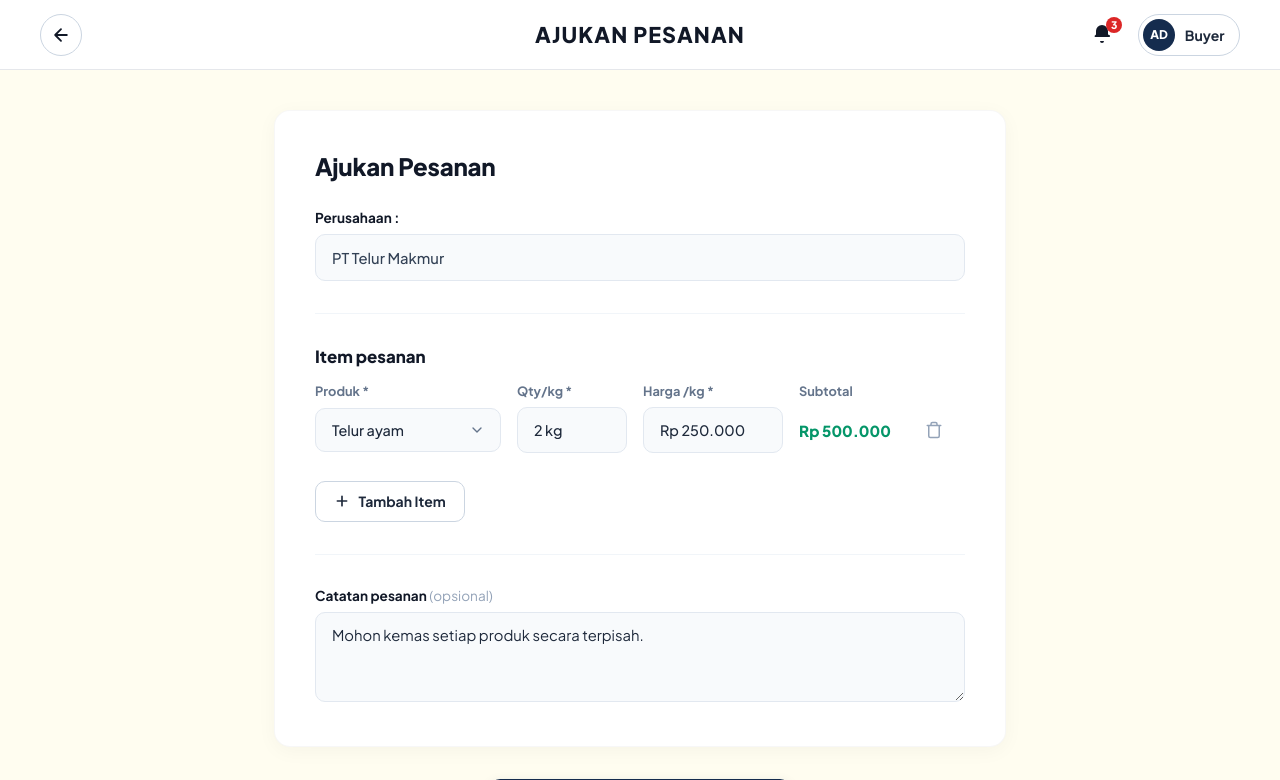
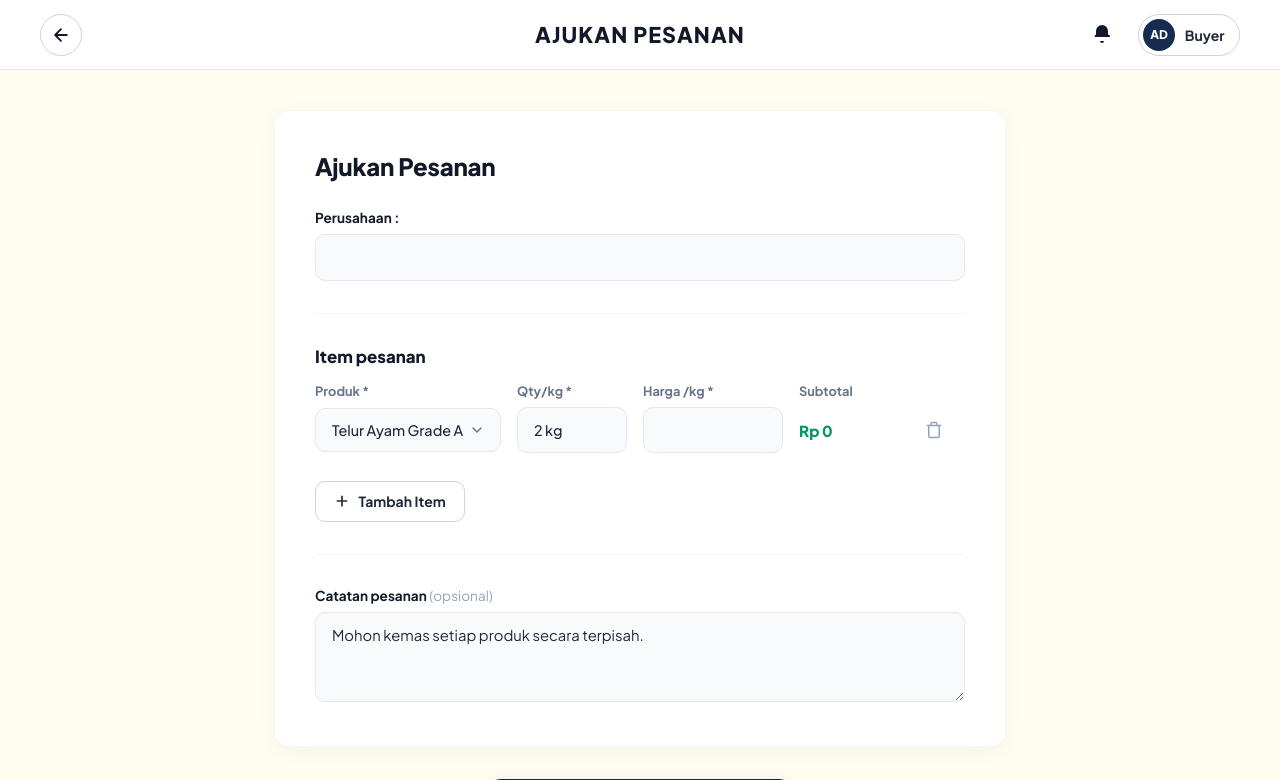
Before and after one commit to Vallens-jpg/B2B, a PHP site: template src/pages/pembeli/checkout.php in a window 1280 px wide. Shown: the top 780 px of the page. Run offline with PHP 8.4, Linux system fonts and the light colour scheme; the template is opened without the code that fills it, so the values that code supplies are empty.

Commit message:
Hapus jalur palsu: handler POST checkout, param-fill order_detail/status_pesanan, nama perusahaan di order/detail

```diff
--- a/src/api/order/detail.php
+++ b/src/api/order/detail.php
@@ -16,8 +16,8 @@ if ($id <= 0) {
 try {
     $pdo = db();
     $stmt = $pdo->prepare(
-        'SELECT o.*, p.nama AS nama_produk, p.perusahaan_id, u.nama AS nama_buyer ' .
-        'FROM orders o JOIN produk p ON p.id = o.produk_id JOIN users u ON u.id = o.buyer_id WHERE o.id = ? LIMIT 1'
+        'SELECT o.*, p.nama AS nama_produk, p.perusahaan_id, u.nama AS nama_buyer, u2.nama AS nama_perusahaan ' .
+        'FROM orders o JOIN produk p ON p.id = o.produk_id JOIN users u ON u.id = o.buyer_id LEFT JOIN users u2 ON u2.id = p.perusahaan_id WHERE o.id = ? LIMIT 1'
     );
     $stmt->execute([$id]);
     $order = $stmt->fetch();
--- a/src/pages/pembeli/checkout.php
+++ b/src/pages/pembeli/checkout.php
@@ -1,49 +1,3 @@
-<?php
-session_start();
-
-$sellersMap = [
-    '1' => 'PT Telur Makmur',
-    '2' => 'Mitra Unggas Sejahtera',
-    '3' => 'Tunas Farm',
-    '4' => 'Berkah Telur Utama',
-    '5' => 'Ternak Mandiri',
-    '6' => 'Sinar Jaya Poultry'
-];
-
-// Self-handling: proses form POST di halaman yang sama
-if ($_SERVER['REQUEST_METHOD'] === 'POST') {
-    $sellerId = $_POST['seller'] ?? '1';
-    $company = $_POST['seller_name'] ?? ($sellersMap[$sellerId] ?? 'PT Telur Makmur');
-    $product = $_POST['product'] ?? 'Telur Ayam Ras Grade A';
-    $price = $_POST['price'] ?? 'Rp 28.000';
-    $qty = $_POST['qty'] ?? '2 kg';
-    $subtotal = $_POST['subtotal'] ?? 'Rp 56.000';
-    $notes = $_POST['notes'] ?? '';
-
-    $_SESSION['active_order'] = [
-        'order_id' => '#ORD-2026-' . rand(100, 999),
-        'seller_id' => $sellerId,
-        'seller' => $company,
-        'product' => $product,
-        'price' => $price,
-        'qty' => $qty,
-        'subtotal' => $subtotal,
-        'notes' => $notes,
-        'status' => 'pending',
-        'created_at' => date('d M Y, H:i')
-    ];
-
-    // PRG Pattern: Redirect ke status_pesanan.php
-    header('Location: status_pesanan.php');
-    exit;
-}
-
-$sellerId = $_GET['seller'] ?? '1';
-$product = $_GET['product'] ?? 'Telur Ayam Ras Grade A';
-$price = $_GET['price'] ?? 'Rp 28.000';
-$qty = $_GET['qty'] ?? '2 kg';
-$sellerName = $sellersMap[$sellerId] ?? 'PT Telur Makmur';
-?>
 <!DOCTYPE html>
 <html lang="id">
 <head>
@@ -296,12 +250,12 @@ $sellerName = $sellersMap[$sellerId] ?? 'PT Telur Makmur';
     </a>
     <h1 class="detail-page-heading">Ajukan Pesanan</h1>
     <div class="navbar-actions">
-      <button type="button" class="notification-bell-btn" aria-label="Notifikasi">
+      <a href="../notifikasi.php" class="notification-bell-btn" aria-label="Notifikasi">
         <svg class="bell-icon" viewBox="0 0 24 24">
           <path d="M12 2a6 6 0 0 0-6 6v3.586l-.707.707A1 1 0 0 0 5 14h14a1 1 0 0 0 .707-1.707L18 11.586V8a6 6 0 0 0-6-6zM10 18a2 2 0 0 0 4 0h-4z"/>
         </svg>
-        <span class="notification-badge-red">3</span>
-      </button>
+        <span class="notification-badge-red" id="checkoutBellBadge" style="display:none">0</span>
+      </a>
       <div class="user-profile-capsule">
         <div class="user-avatar-circle">AD</div>
         <span class="user-name-text">Buyer</span>
@@ -318,7 +272,7 @@ $sellerName = $sellersMap[$sellerId] ?? 'PT Telur Makmur';
         <!-- Perusahaan -->
         <div class="form-group" style="margin-bottom: 1.75rem;">
           <label class="field-label-sm">Perusahaan :</label>
-          <input type="text" id="companyInput" class="input-readonly" value="PT Telur Makmur" readonly>
+          <input type="text" id="companyInput" class="input-readonly" value="" readonly>
         </div>
 
         <div class="section-divider"></div>
@@ -337,12 +291,11 @@ $sellerName = $sellersMap[$sellerId] ?? 'PT Telur Makmur';
         <div class="item-row-grid">
           <div class="select-wrapper">
             <select class="form-select" id="productSelect">
-              <option value="Telur ayam">Telur ayam</option>
+              <option value="Telur Ayam Grade A">Telur Ayam Grade A</option>
+              <option value="Telur Ayam Grade B">Telur Ayam Grade B</option>
+              <option value="Telur Ayam Grade C">Telur Ayam Grade C</option>
+              <option value="Telur Ayam Kampung">Telur Ayam Kampung</option>
               <option value="Telur Omega">Telur Omega</option>
-              <option value="Telur Ayam Kampung">Telur Ayam Kampung</option>
-              <option value="Telur Ayam Ras Grade A">Telur Ayam Ras Grade A</option>
-              <option value="Telur Ayam Ras Grade B">Telur Ayam Ras Grade B</option>
-              <option value="Telur Ayam Ras Grade C">Telur Ayam Ras Grade C</option>
             </select>
             <svg class="select-arrow" viewBox="0 0 24 24" fill="none"><path d="M6 9l6 6 6-6" stroke-linecap="round" stroke-linejoin="round" stroke-width="2"/></svg>
           </div>
@@ -350,10 +303,10 @@ $sellerName = $sellersMap[$sellerId] ?? 'PT Telur Makmur';
             <input type="text" id="qtyInput" class="form-input-qty" value="2 kg">
           </div>
           <div>
-            <input type="text" id="priceInput" class="form-input-price" value="Rp 250.000">
+            <input type="text" id="priceInput" class="form-input-price" value="">
           </div>
           <div>
-            <span id="subtotalText" class="subtotal-text">Rp 500.000</span>
+            <span id="subtotalText" class="subtotal-text">Rp 0</span>
           </div>
           <div>
             <button type="button" class="btn-delete-row" aria-label="Hapus item">
@@ -382,13 +335,6 @@ $sellerName = $sellersMap[$sellerId] ?? 'PT Telur Makmur';
 
   <!-- Action Footer Button (tunggal, di tengah) -->
   <form method="POST" action="checkout.php" id="orderSubmitForm">
-        <input type="hidden" name="seller" id="postSeller" value="<?= htmlspecialchars($sellerId) ?>">
-        <input type="hidden" name="seller_name" id="postSellerName" value="<?= htmlspecialchars($sellerName) ?>">
-        <input type="hidden" name="product" id="postProduct" value="<?= htmlspecialchars($product) ?>">
-        <input type="hidden" name="price" id="postPrice" value="<?= htmlspecialchars($price) ?>">
-        <input type="hidden" name="qty" id="postQty" value="<?= htmlspecialchars($qty) ?>">
-        <input type="hidden" name="subtotal" id="postSubtotal" value="Rp 56.000">
-        <input type="hidden" name="notes" id="postNotes" value="">
         <div class="action-footer-single">
     <button type="button" id="ajukanPesananBtn" class="btn-ajukan-primary">Ajukan Pesanan</button>
   </div>
@@ -405,24 +351,10 @@ $sellerName = $sellersMap[$sellerId] ?? 'PT Telur Makmur';
     const qtyParam = urlParams.get('qty');
     const subtotalParam = urlParams.get('subtotal');
 
-    const sellersMap = {
-      '1': 'PT Telur Makmur',
-      '2': 'Mitra Unggas Sejahtera',
-      '3': 'Tunas Farm',
-      '4': 'Berkah Telur Utama',
-      '5': 'Ternak Mandiri',
-      '6': 'Sinar Jaya Poultry'
-    };
-
-    if (sellersMap[sellerId]) {
-      document.getElementById('companyInput').value = sellersMap[sellerId];
-    }
-
-    // Tombol kembali -> Detail Produk (dengan data yang sama)
-    const backToProduct = 'produk_detail.php' +
-      '?seller=' + encodeURIComponent(sellerId) +
-      (productName ? '&product=' + encodeURIComponent(productName) : '') +
-      (productPrice ? '&price=' + encodeURIComponent(productPrice) : '');
+    // Tombol kembali -> Detail Produk (bila datang dari sana) atau Dashboard.
+    const backToProduct = produkIdParam
+      ? ('produk_detail.php?id=' + encodeURIComponent(produkIdParam))
+      : 'dashboard_buyer.php';
     document.getElementById('backLink').href = backToProduct;
 
     function handleSmartBackApes() {
@@ -469,13 +401,6 @@ $sellerName = $sellersMap[$sellerId] ?? 'PT Telur Makmur';
       }
     }
 
-    if (productPrice) {
-      document.getElementById('priceInput').value = productPrice;
-    }
-    if (qtyParam) {
-      document.getElementById('qtyInput').value = qtyParam;
-    }
-
     // Format rupiah otomatis & hitung subtotal
     const qtyInput = document.getElementById('qtyInput');
     const priceInput = document.getElementById('priceInput');
@@ -516,12 +441,11 @@ $sellerName = $sellersMap[$sellerId] ?? 'PT Telur Makmur';
       row.innerHTML = `
         <div class="select-wrapper">
           <select class="form-select">
-            <option>Telur ayam</option>
+            <option>Telur Ayam Grade A</option>
+            <option>Telur Ayam Grade B</option>
+            <option>Telur Ayam Grade C</option>
+            <option>Telur Ayam Kampung</option>
             <option>Telur Omega</option>
-            <option>Telur Ayam Kampung</option>
-            <option>Telur Ayam Ras Grade A</option>
-            <option>Telur Ayam Ras Grade B</option>
-            <option>Telur Ayam Ras Grade C</option>
           </select>
           <svg class="select-arrow" viewBox="0 0 24 24" fill="none"><path d="M6 9l6 6 6-6" stroke-linecap="round" stroke-linejoin="round" stroke-width="2"/></svg>
         </div>
@@ -564,6 +488,23 @@ $sellerName = $sellersMap[$sellerId] ?? 'PT Telur Makmur';
       });
     }
 
+    // Nama perusahaan asli dari API (kolom Perusahaan diisi dari produk yang dipilih).
+    var penjualNamaById = {};
+    function isiPerusahaan() {
+      var select = document.getElementById('productSelect');
+      var pr = select ? produkByName[select.value] : null;
+      var nama = (pr && penjualNamaById[pr.perusahaan_id]) || '';
+      if (nama) document.getElementById('companyInput').value = nama;
+    }
+    fetch('../../api/penjual.php')
+      .then(function (r) { return r.json(); })
+      .then(function (res) {
+        if (!res || !res.ok || !res.data || !res.data.penjual) return;
+        res.data.penjual.forEach(function (s) { penjualNamaById[s.id] = s.nama; });
+        isiPerusahaan();
+      })
+      .catch(function () {});
+
     // Isi daftar produk dari database (API katalog), supaya harga & id produk asli.
     var produkByName = {};
     fetch('../../api/katalog.php')
@@ -588,7 +529,16 @@ $sellerName = $sellersMap[$sellerId] ?? 'PT Telur Makmur';
           select.value = target.nama;
           document.getElementById('priceInput').value = 'Rp ' + Number(target.harga_per_kg).toLocaleString('id-ID');
           recalcSubtotal();
+          isiPerusahaan();
         }
+        select.addEventListener('change', function () {
+          var pr = produkByName[select.value];
+          if (pr) {
+            document.getElementById('priceInput').value = 'Rp ' + Number(pr.harga_per_kg).toLocaleString('id-ID');
+            recalcSubtotal();
+            isiPerusahaan();
+          }
+        });
       })
       .catch(function () { /* biarkan opsi statis kalau katalog gagal dimuat */ });
 
@@ -622,6 +572,19 @@ $sellerName = $sellersMap[$sellerId] ?? 'PT Telur Makmur';
         kirim(pr.id);
       }).catch(function () { alert('Gagal memuat katalog.'); btn.disabled = false; btn.innerText = 'Ajukan Pesanan'; });
     });
+    // Badge lonceng: jumlah notifikasi belum dibaca.
+    (function () {
+      var badge = document.getElementById('checkoutBellBadge');
+      fetch('../../api/notifikasi.php')
+        .then(function (r) { return r.json(); })
+        .then(function (res) {
+          if (!badge || !res || !res.ok || !res.data || !res.data.notifikasi) return;
+          var belum = 0;
+          res.data.notifikasi.forEach(function (n) { if (!n.dibaca) belum++; });
+          if (belum > 0) { badge.innerText = belum; badge.style.display = ''; }
+        })
+        .catch(function () {});
+    })();
   </script>
 </body>
 </html>
```
Also changed, not shown: src/pages/order_detail.php (+2 -33 lines), src/pages/pembeli/status_pesanan.php (+2 -29 lines).
